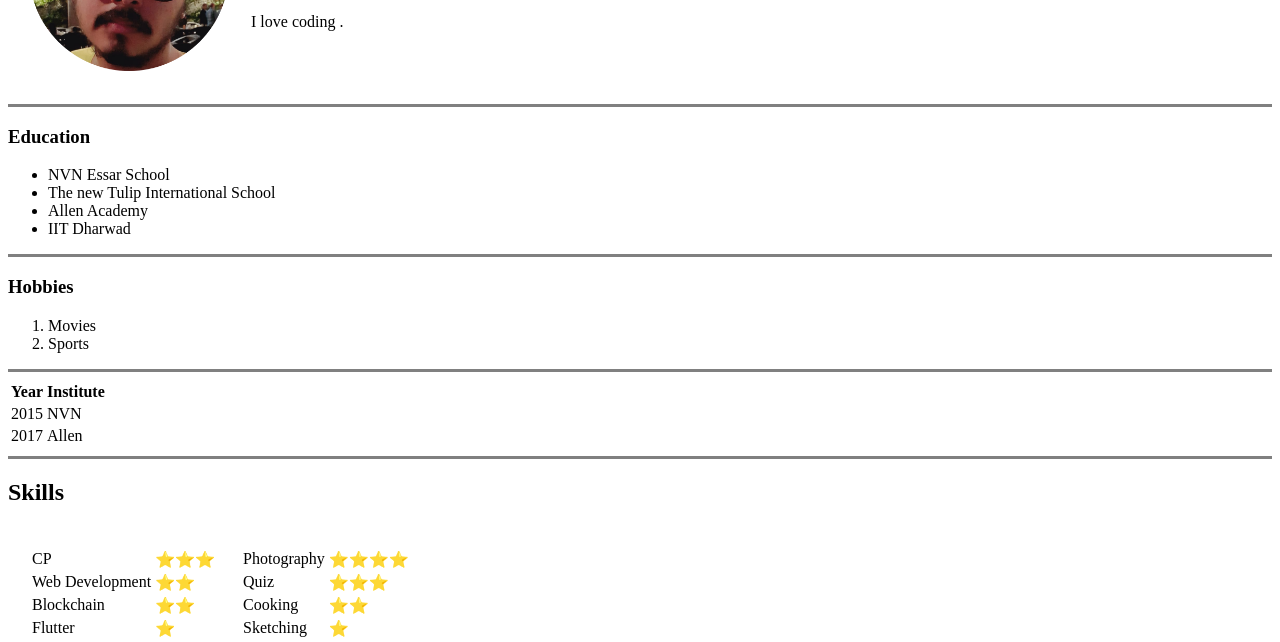
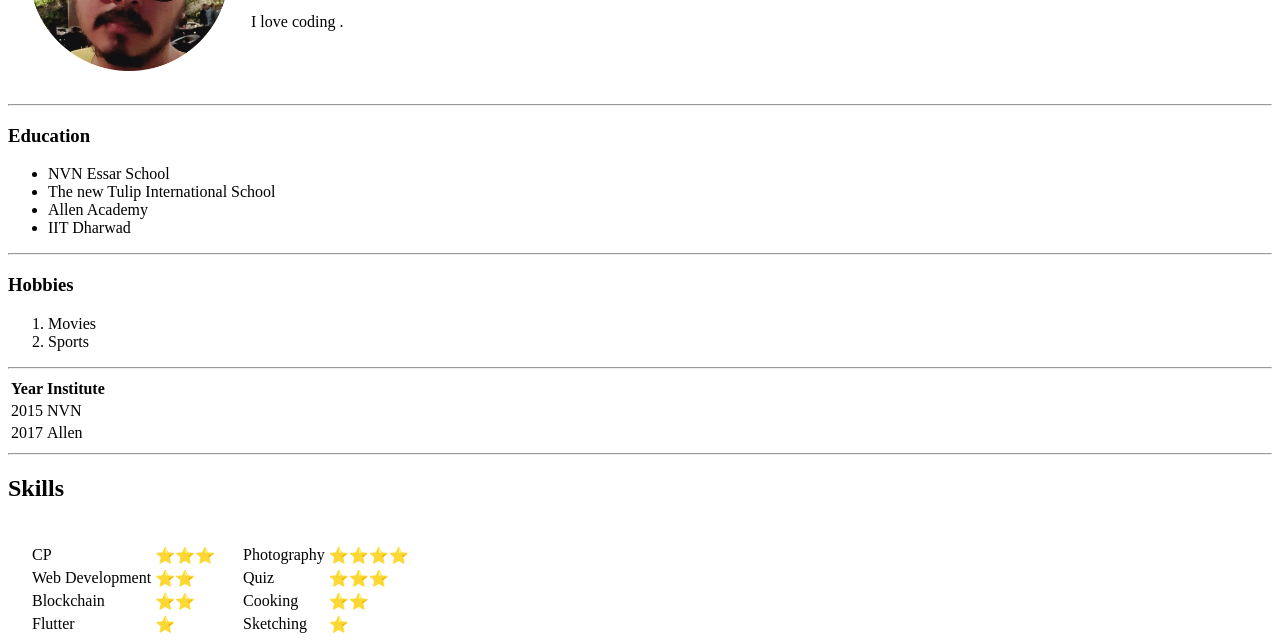
Before and after one commit to Nirbavariya/just_starting_web, a plain HTML site: page index.html in a window 1280 px wide. Shown: the part 158-800 px from the top of the page. Drawn offline with Linux system fonts and the light colour scheme.

Commit message:
updated with css file

```diff
--- a/index.html
+++ b/index.html
@@ -5,6 +5,7 @@
         <title>
             ❤🤩😎🎉Neer's Website
         </title>
+       <link rel="stylesheet" href="css/styles.css">
     </head>
     <body>
         <table cellspacing="20">
@@ -17,7 +18,7 @@
         </table>
 
 
-        <hr size="3" noshade>
+        <hr >
         <h3>Education</h3>
         <ul>
             <li>NVN Essar School</li>
@@ -25,13 +26,13 @@
             <li>Allen Academy</li>
             <li>IIT Dharwad</li>
         </ul>
-        <hr size="3" noshade>
+        <hr >
         <h3>Hobbies</h3>
         <ol>
             <li>Movies</li>
             <li>Sports</li>
         </ol>
-        <hr size="3" noshade>
+        <hr >
         <table>
             <tr>
                 <th>Year</th>
@@ -46,7 +47,7 @@
                 <td>Allen</td>
             </tr>
         </table>
-        <hr size="3" noshade>
+        <hr >
         <h2>Skills</h2>
         <table cellspacing="20">
             <tr>
```
